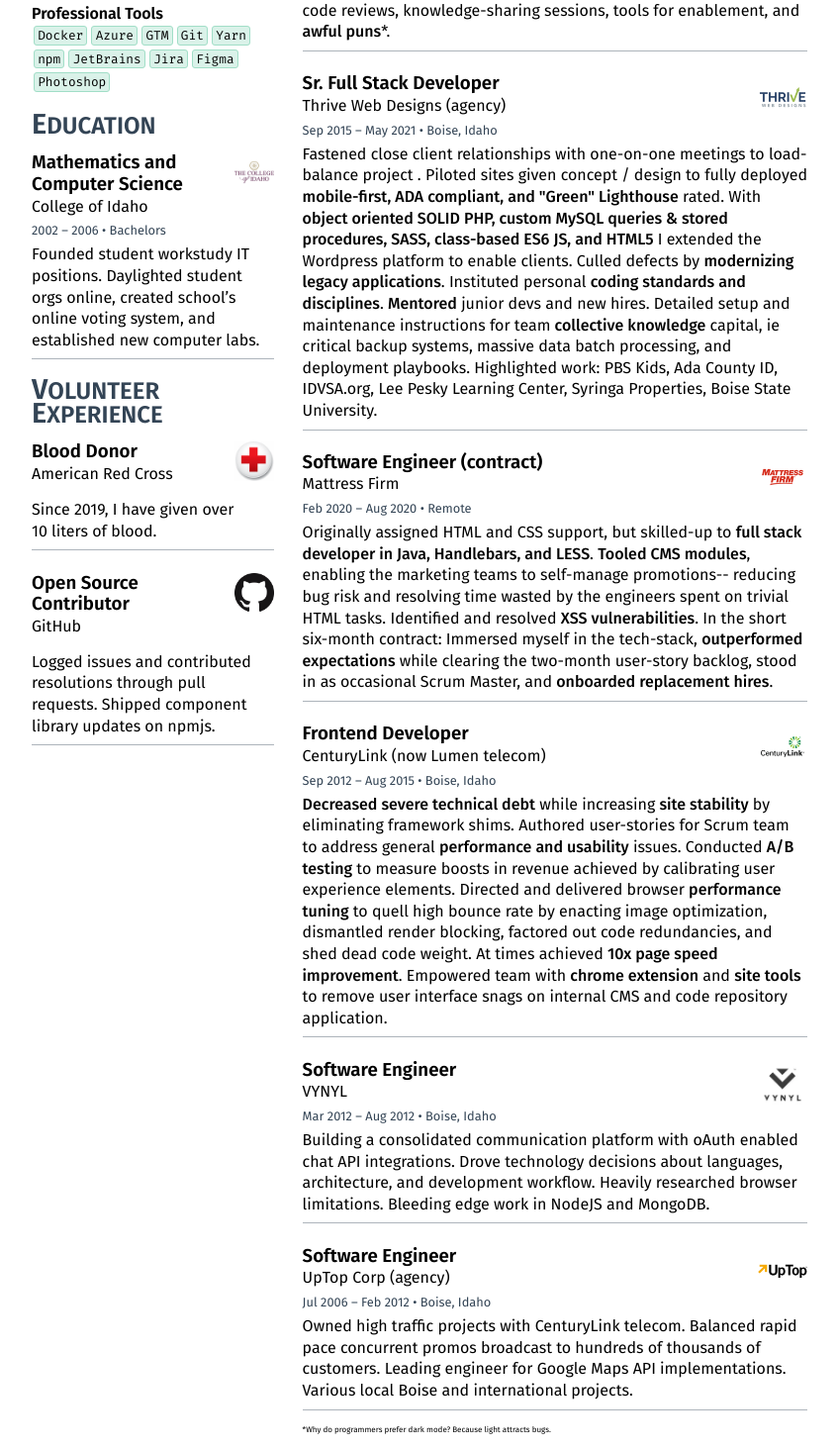
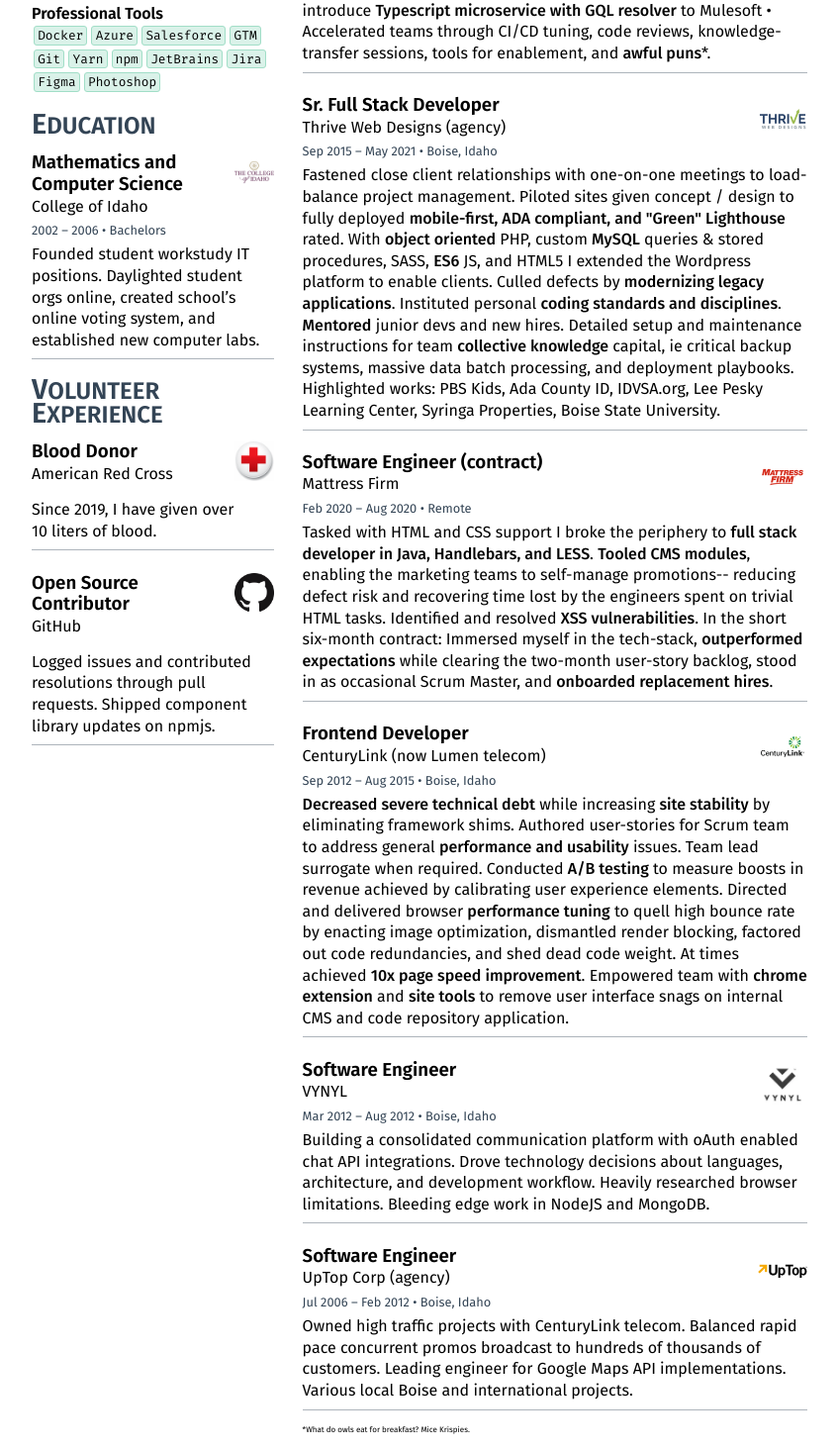
Before and after one commit to hahn208/resume-react, a React (Create React App) app: page / in a window 1280 px wide. Shown: the part 610-2074 px from the top of the page at 99% size, without its empty margins (216-1063 px from the left). Built offline with nearby package versions, Linux system fonts and the light colour scheme.

Commit message:
Moar experience!

```diff
--- a/src/App.tsx
+++ b/src/App.tsx
@@ -35,9 +35,9 @@
 catch (e) { /*noop*/ }
 
 const skillSet: { [key: string]: string[] } = {
-    'pro': ['HTML5', 'ES7', 'NodeJS', 'React', 'TypeScript', 'CSS3', 'SCSS', 'Jest', 'PHP', 'SOLID', 'MongoDB', 'MySQL', 'REST', 'Linux', 'WordPress', 'WCAG', 'Scrum', 'Agile'],
+    'pro': ['HTML5', 'ES7', 'NodeJS', 'ReactJS', 'TypeScript', 'CSS3', 'SCSS', 'Jest', 'PHP', 'SOLID', 'MongoDB', 'MySQL', 'REST', 'Linux', 'WordPress', 'WCAG', 'Scrum', 'Agile'],
     'new': ['NextJS', 'Tailwind', 'Python', 'ChatGPT', 'GraphQL'],
-    'tools': ['Docker', 'Azure', 'GTM', 'Git', 'Yarn', 'npm', 'JetBrains', 'Jira', 'Figma', 'Photoshop']
+    'tools': ['Docker', 'Azure', 'Salesforce', 'GTM', 'Git', 'Yarn', 'npm', 'JetBrains', 'Jira', 'Figma', 'Photoshop']
 };
 
 const bio: { [key: string]: ReactNode } = {
@@ -119,7 +119,7 @@
             <>
                 <h2><span className={'small-caps'}>Experience</span></h2>
                 { experienceSet.map((experienceItem, idx) => (<ResumeItem key={makeSafeKeyString(`${experienceItem.title} ${idx}`)} experience={experienceItem}/>)) }
-                <p><small>*Why do programmers prefer dark mode? Because light attracts bugs.</small></p>
+                <p><small>*What do owls eat for breakfast? Mice Krispies.</small></p>
                 <p style={{ color: 'white', marginTop: '-5in', fontSize: '1px' }}>Google, Ruby on Rails, SAAS, AWS, Kubernetes</p>
             </>
         </div>
--- a/src/data/experience.json
+++ b/src/data/experience.json
@@ -4,7 +4,7 @@
         "logo": "mattressfirm.png",
         "position": "Software Engineering Manager",
         "stint": "May 2021 – Jun 2023 • Remote",
-        "details": "__Tech lead and supervisor__ to multiple engineering teams • __IC of Typescript, NodeJS, React, and SASS__ to power the transition from Salesforce to Microsoft D365 • Removed erratic duplicate code with __composables__ • __Monitoring, automation, and logging__ standards enacted  • Carried teams over technical, abstract, and personal obstacles • __Delivered solutions__ to CIO when faced with urgent challenges • __Millions__ in revenue __recovered__ by identifying and addressing lurking issues • __Millions__ in revenue __generated__ collaborating with Business Insight, Customer Relation, Product Owner, and Accounting teams • __Reducing MTTR__ by mobilizing tiger teams • __Increased MTBF__ with system resiliency measures • Shaped and piloted the __SDLC across multiple teams__ • __Production deployments__ executed bi-weekly • Accelerated teams through Git hook workflows, code reviews, knowledge-sharing sessions, tools for enablement, and __awful puns__*.",
+        "details": "__Tech lead and supervisor__ to multiple engineering teams • __IC of Typescript, NodeJS, React, and SASS__ to power the transition from Salesforce to Microsoft D365 • Removed erratic duplicate code with __composables__ • __Monitoring, automation, and logging__ standards enacted • __Delivered solutions__ to CIO when faced with urgent challenges • __Millions__ in revenue __recovered__ by identifying and addressing lurking issues • NPM component library contributor and publisher • __Millions__ in revenue __generated__ collaborating with Business Insight, Customer Relation, Product Owner, and Accounting teams • __Reducing MTTR__ by mobilizing tiger teams • __Increased MTBF__ with system resiliency measures • Shaped and piloted the __SDLC across multiple teams__ • Cloud server __production deployments__ executed bi-weekly and on demand • Led reimplementation of My Account to introduce __Typescript microservice with GQL resolver__ to Mulesoft • Accelerated teams through CI/CD tuning, code reviews, knowledge-transfer sessions, tools for enablement, and __awful puns__*.",
         "forceWidow": false
     },
     {
@@ -12,7 +12,7 @@
         "logo": "thrive.png",
         "position": "Sr. Full Stack Developer",
         "stint": "Sep 2015 – May 2021 • Boise, Idaho",
-        "details": "Fastened close client relationships with one-on-one meetings to load-balance project . Piloted sites given concept / design to fully deployed __mobile-first, ADA compliant, and \"Green\" Lighthouse__ rated. With __object oriented SOLID PHP, custom MySQL queries & stored procedures, SASS, class-based ES6 JS, and HTML5__ I extended the Wordpress platform to enable clients. Culled defects by __modernizing legacy applications__. Instituted personal __coding standards and disciplines__. __Mentored__ junior devs and new hires. Detailed setup and maintenance instructions for team __collective knowledge__ capital, ie critical backup systems, massive data batch processing, and deployment playbooks. Highlighted work: PBS Kids, Ada County ID, IDVSA.org, Lee Pesky Learning Center, Syringa Properties, Boise State University.",
+        "details": "Fastened close client relationships with one-on-one meetings to load-balance project management. Piloted sites given concept / design to fully deployed __mobile-first, ADA compliant, and \"Green\" Lighthouse__ rated. With __object oriented__ PHP, custom __MySQL__ queries & stored procedures, SASS, __ES6__ JS, and HTML5 I extended the Wordpress platform to enable clients. Culled defects by __modernizing legacy applications__. Instituted personal __coding standards and disciplines__. __Mentored__ junior devs and new hires. Detailed setup and maintenance instructions for team __collective knowledge__ capital, ie critical backup systems, massive data batch processing, and deployment playbooks. Highlighted works: PBS Kids, Ada County ID, IDVSA.org, Lee Pesky Learning Center, Syringa Properties, Boise State University.",
         "forceWidow": false
     },
     {
@@ -20,7 +20,7 @@
         "logo": "mattressfirm.png",
         "position": "Software Engineer (contract)",
         "stint": "Feb 2020 – Aug 2020 • Remote",
-        "details": "Originally assigned HTML and CSS support, but skilled-up to __full stack developer in Java, Handlebars, and LESS__. __Tooled CMS modules__, enabling the marketing teams to self-manage promotions-- reducing bug risk and resolving time wasted by the engineers spent on trivial HTML tasks. Identified and resolved __XSS vulnerabilities__. In the short six-month contract: Immersed myself in the tech-stack, __outperformed expectations__ while clearing the two-month user-story backlog, stood in as occasional Scrum Master, and __onboarded replacement hires__.",
+        "details": "Tasked with HTML and CSS support I broke the periphery to __full stack developer in Java, Handlebars, and LESS__. __Tooled CMS modules__, enabling the marketing teams to self-manage promotions-- reducing defect risk and recovering time lost by the engineers spent on trivial HTML tasks. Identified and resolved __XSS vulnerabilities__. In the short six-month contract: Immersed myself in the tech-stack, __outperformed expectations__ while clearing the two-month user-story backlog, stood in as occasional Scrum Master, and __onboarded replacement hires__.",
         "forceWidow": false
     },
     {
@@ -28,7 +28,7 @@
         "logo": "centurylink.png",
         "position": "Frontend Developer",
         "stint": "Sep 2012 – Aug 2015 • Boise, Idaho",
-        "details": "__Decreased severe technical debt__ while increasing __site stability__ by eliminating framework shims. Authored user-stories for Scrum team to address general __performance and usability__ issues. Conducted __A/B testing__ to measure boosts in revenue achieved by calibrating user experience elements. Directed and delivered browser __performance tuning__ to quell high bounce rate by enacting image optimization, dismantled render blocking, factored out code redundancies, and shed dead code weight. At times achieved __10x page speed improvement__. Empowered team with __chrome extension__ and __site tools__ to remove user interface snags on internal CMS and code repository application.",
+        "details": "__Decreased severe technical debt__ while increasing __site stability__ by eliminating framework shims. Authored user-stories for Scrum team to address general __performance and usability__ issues. Team lead surrogate when required. Conducted __A/B testing__ to measure boosts in revenue achieved by calibrating user experience elements. Directed and delivered browser __performance tuning__ to quell high bounce rate by enacting image optimization, dismantled render blocking, factored out code redundancies, and shed dead code weight. At times achieved __10x page speed improvement__. Empowered team with __chrome extension__ and __site tools__ to remove user interface snags on internal CMS and code repository application.",
         "forceWidow": false
     },
     {
```
Also changed, not shown: 1 other file (tests, documents, lock files or other folders).
